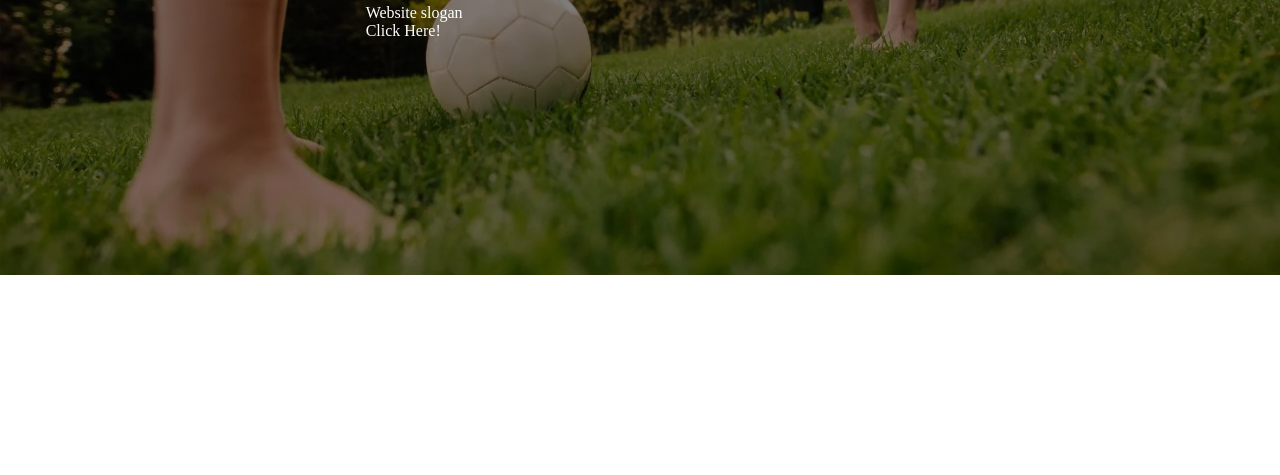
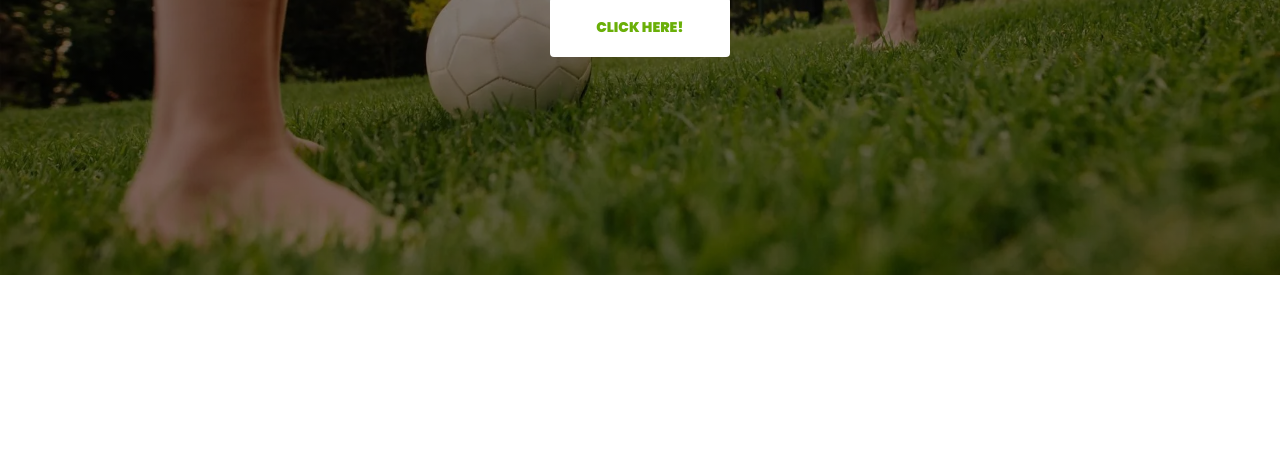
Before and after one commit to sousatg/html_playground, a plain HTML site: page banner/index.html in a window 1280 px wide. Shown: the part 325-800 px from the top of the page. Drawn offline with Linux system fonts and the light colour scheme.

Commit message:
create panel cta button

```diff
--- a/banner/index.html
+++ b/banner/index.html
@@ -10,9 +10,8 @@
     <body>
         <div class="banner">
             <div class="banner__layout">
-                <div class="panel">
+                <div class="panel panel--center">
                     <h1 class="panel__title">Website Banner Title</h1>
-                    <p>Website slogan</p>
                     <a class="panel__cta">Click Here!</a>
                 </div>
             </div>
--- a/banner/style.css
+++ b/banner/style.css
@@ -2,6 +2,7 @@
     margin: 0;
     padding: 0;
     box-sizing: border-box;
+    font-family: 'Poppins', sans-serif;
 }
 
 .banner {
@@ -21,10 +22,34 @@
     align-items: center;
 }
 
+.panel--center {
+    text-align: center;
+}
+
 .panel__title {
     font-size: clamp(30px, 4.16667vw, 60px);
     line-height: 1.4;
     font-weight: 500;
-    font-family: 'Poppins', sans-serif;
     margin: 0 0 20px 0;
 }
+
+.panel__cta {
+    background: #fff;
+    color: #6aaf08;
+    margin-top: 10px;
+    font-weight: 900;
+    font-size: 14px;
+    width: 180px;
+    text-align: center;
+    display: inline-block;
+    line-height: 60px;
+    border-radius: 4px;
+    text-transform: uppercase;
+    transition: all 0.3s ease-in-out;
+    cursor: pointer;
+}
+
+.panel__cta:hover{
+    background: #272727;
+    color: #FFF;
+}
```
